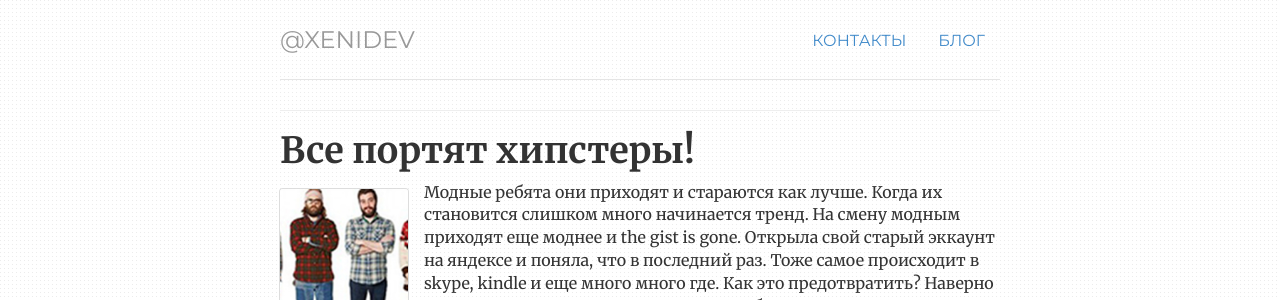
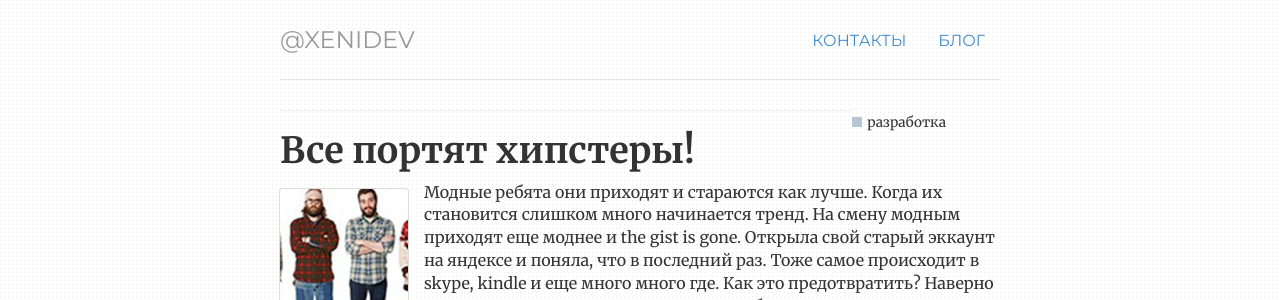
Before and after one commit to ValeraS/xenidev.github.io, a Jekyll site: the page built from _posts/2017-06-10-Все-портят -хипстеры!.md, in a window 1280 px wide. Shown: the top 300 px of the page. Built offline with Jekyll 4.4.1, drawn with Linux system fonts in a browser that asks for light colours.

Commit message:
Update post.html

```diff
--- a/_layouts/post.html
+++ b/_layouts/post.html
@@ -13,7 +13,7 @@ notes: active
       </div>
 
       <div>
-        {% elsif page.categories contains 'блог' %}
+        {% elsif page.categories contains 'разработка' %}
           <p><small class="pull-right">{{category}}</p><span class="badge-category-razrabotka"></span></small>
       </div>
 
```
